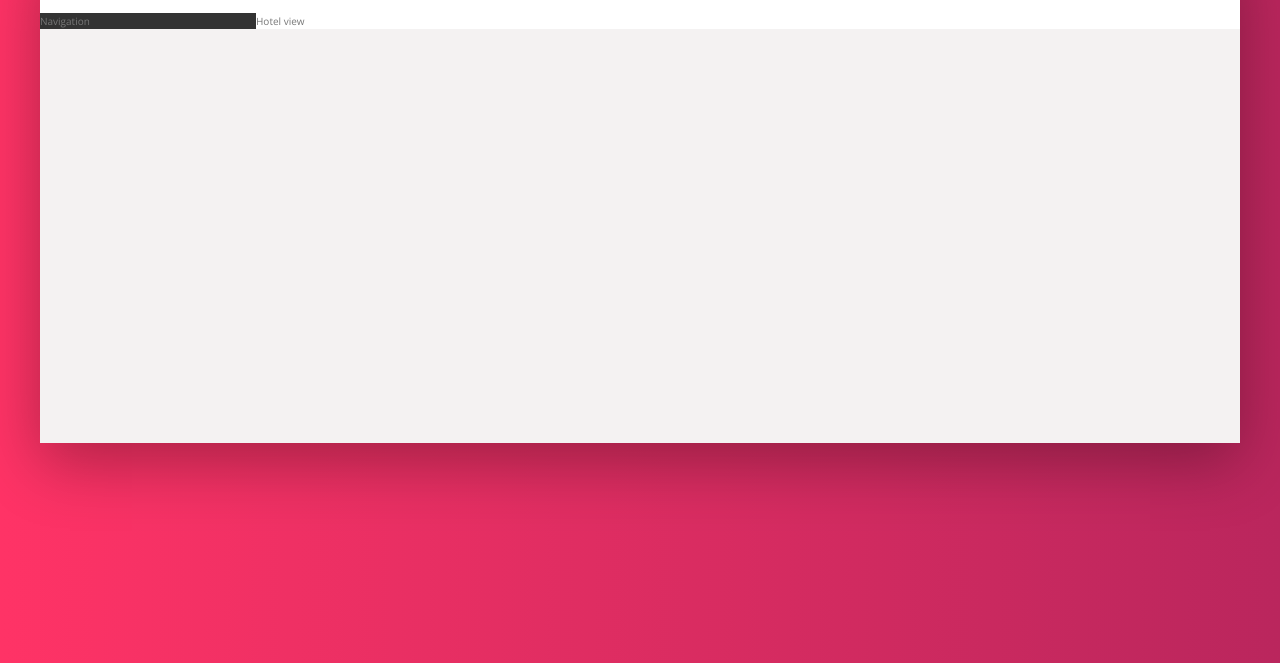
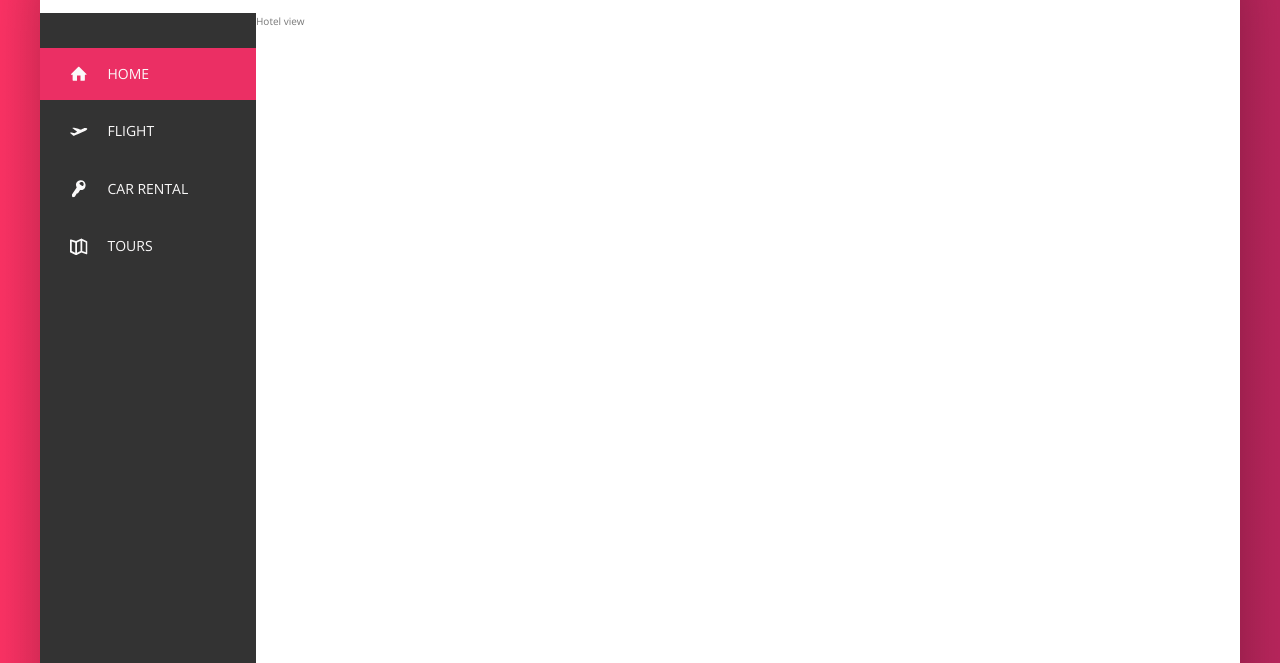
Before and after one commit to kgriffith8/trillo, a website: page index.html in a window 1280 px wide. Shown: the part 137-800 px from the top of the page. Drawn offline with nearby package versions, Linux system fonts and the light colour scheme.

Commit message:
Structured and styled side nav + hover animation

```diff
--- a/index.html
+++ b/index.html
@@ -45,8 +45,51 @@
             </header>
             <div class="content">
                 <nav class="sidebar">
-                    Navigation
+                    <ul class="side-nav">
+
+                        <li class="side-nav__item side-nav__item--active">
+                            <a href="#" class="side-nav__link">
+                                <svg class="side-nav__icon">
+                                    <use xlink:href="img/sprite.svg#icon-home"></use>
+                                </svg>
+                                <span>Home</span>
+                            </a>
+                        </li>
+
+                        <li class="side-nav__item">
+                            <a href="#" class="side-nav__link">
+                                <svg class="side-nav__icon">
+                                    <use xlink:href="img/sprite.svg#icon-aircraft-take-off"></use>
+                                </svg>
+                                <span>Flight</span>
+                            </a>
+                        </li>
+
+                        <li class="side-nav__item">
+                            <a href="#" class="side-nav__link">
+                                <svg class="side-nav__icon">
+                                    <use xlink:href="img/sprite.svg#icon-key"></use>
+                                </svg>
+                                <span>Car rental</span>
+                            </a>
+                        </li>
+
+                        <li class="side-nav__item">
+                            <a href="#" class="side-nav__link">
+                                <svg class="side-nav__icon">
+                                    <use xlink:href="img/sprite.svg#icon-map"></use>
+                                </svg>
+                                <span>Tours</span>
+                            </a>
+                        </li>
+                    </ul>
+
+                    <div class="legal">
+                        &copy; 2022 by trillo. All rights reserved.
+                    </div>
                 </nav>
+
+
                 <main class="hotel-view">
                     Hotel view
                 </main>
--- a/sass/_components.scss
+++ b/sass/_components.scss
@@ -118,3 +118,73 @@
 
     }*/
 }
+
+///////////////////////////////////
+// SIDE NAVIGATION
+.side-nav {
+    font-size: 1.4rem;
+    list-style: none;
+    margin-top: 3.5rem;
+
+    &__item {
+        position: relative;
+
+        &:not(:last-child) {
+            margin-bottom: .5rem;
+        }
+    }
+
+    &__item::before {
+        content: "";
+        position: absolute;
+        top: 0;
+        left: 0;
+        height: 100%;
+        width: 3px;
+        background-color: var(--color-primary);
+        transform: scaleY(0);
+        transition: transform .2s,
+                    width .4s cubic-bezier(1, 0, 0, 1) .2s,
+                    background-color .1s;
+    }
+
+    &__item:hover::before,
+    &__item--active::before {
+        transform: scaleY(1);
+        width: 100%;
+    }
+
+    &__item:active::before {
+        background-color: var(--color-primary);
+    }
+
+    &__link:link,
+    &__link:visited {
+        color: var(--color-grey-light-1);
+        text-decoration: none;
+        text-transform: uppercase;
+        display: block;
+        padding: 1.5rem 3rem;
+        position: relative;
+        z-index: 10;
+
+        display: flex;
+        align-items: center;
+    }
+
+    &__icon {
+        height: 1.75rem;
+        width: 1.75rem;
+        margin-right: 2rem;
+        fill: currentColor;
+    }
+}
+
+///////////////////////////////////
+// LEGAL
+.legal {
+    color: var(--color-light-grey-4);
+    font-size: 1.2rem;
+    text-align: center;
+    padding: 2.5rem;
+}
--- a/sass/_layout.scss
+++ b/sass/_layout.scss
@@ -26,10 +26,15 @@
     background-color: var(--color-grey-dark-1);
 
     flex: 0 0 18%;
+
+    display: flex;
+    flex-direction: column;
+    justify-content: space-between;
 }
 
 .hotel-view {
     background-color: #fff;
+    height: 80rem;
 
     flex: 1;
 }
```
Also changed, not shown: css/style.css.
